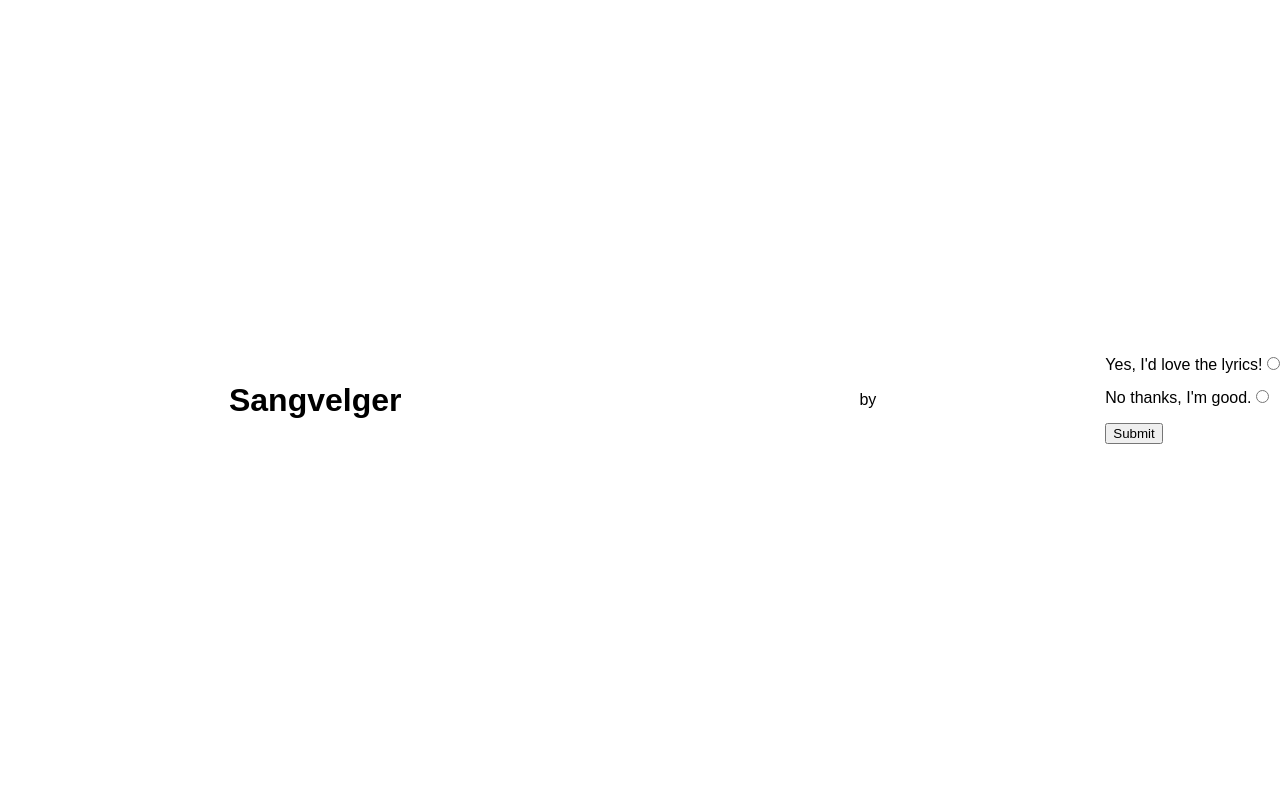
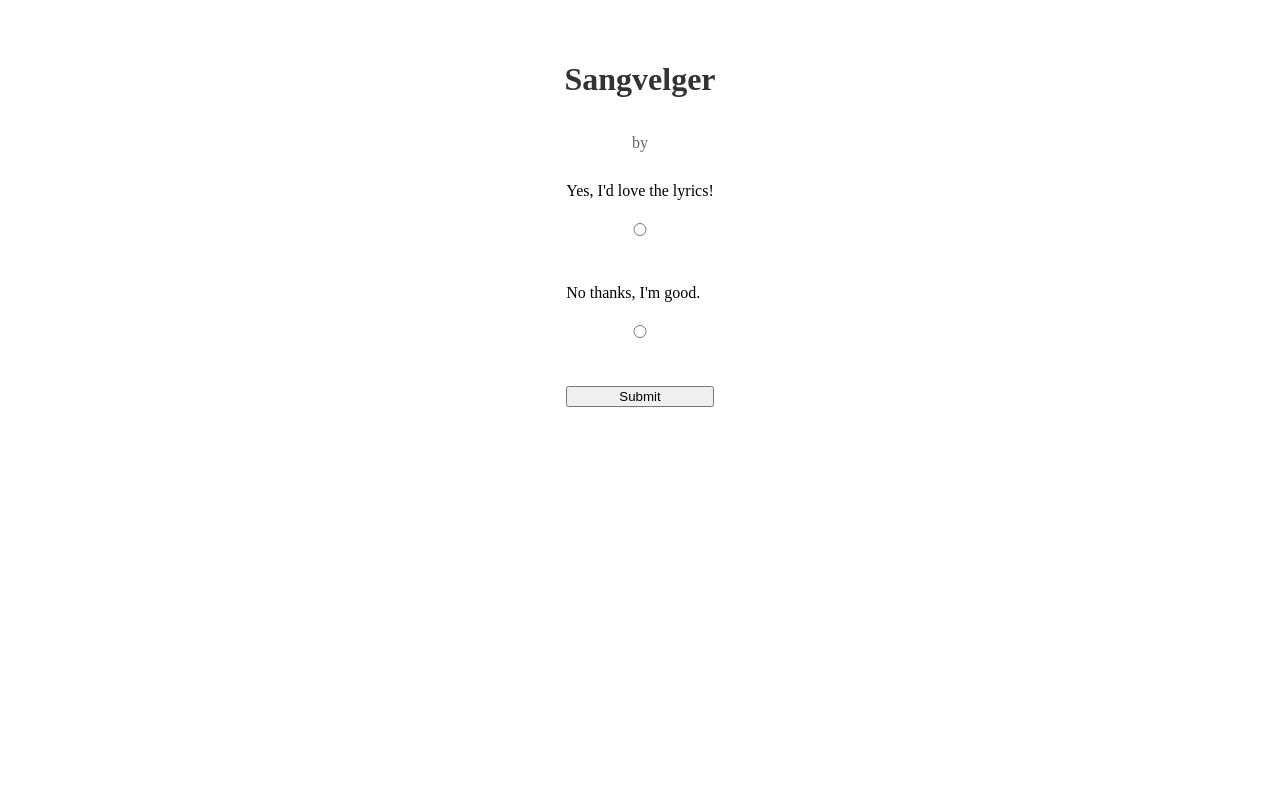
Before and after one commit to Helga-Vi/songbook-py-app, a Flask app: template templates/index.html in a window 1280 px wide. Run offline with Flask 3, Linux system fonts and the light colour scheme; the template is opened without the code that fills it, so the values that code supplies are empty.

Commit message:
another attempt at formatting

```diff
--- a/static/style.css
+++ b/static/style.css
@@ -1,16 +1,40 @@
-body {
-    display: flex;
-    justify-content: center;
-    align-items: center;
-    height: 100vh;
+body, html {
+    height: 100%;
     margin: 0;
-    font-family: Arial, sans-serif;
+    padding: 0;
+    overflow-x: hidden;
 }
 
-.container {
-    text-align: center;
+.content-wrapper {
+    display: flex;
+    flex-direction: column;
+    align-items: center;
+    justify-content: flex-start;
+    padding-top: 40px; /* Adjust this value to fine-tune the spacing */
+    height: calc(100vh - 40px); /* Subtract the padding from the viewport height */
 }
 
-h1, p, label, input, button {
-    margin: 10px auto;
+h1 {
+    color: #333;
+    margin-bottom: 20px;
 }
+
+p {
+    color: #666;
+    margin-bottom: 30px;
+}
+
+form {
+    display: flex;
+    flex-direction: column;
+    gap: 10px;
+}
+
+label, input[type="radio"], button {
+    display: block;
+    margin-bottom: 10px;
+}
+
+input[type="radio"] {
+    margin-right: 5px;
+}
--- a/templates/index.html
+++ b/templates/index.html
@@ -7,6 +7,7 @@
     <link rel="stylesheet" href="{{ url_for('static', filename='style.css') }}">
 </head>
 <body>
+    <div class="content-wrapper">
     <h1>Sangvelger</h1>
     <p><strong>{{ title }}</strong> by {{ artist }}</strong></p>
     <form action="{{ url_for('process_request') }}" method="post">
@@ -19,5 +20,6 @@
         <br>
         <button type="submit">Submit</button>
     </form>
+    </div>
 </body>
 </html>
```
